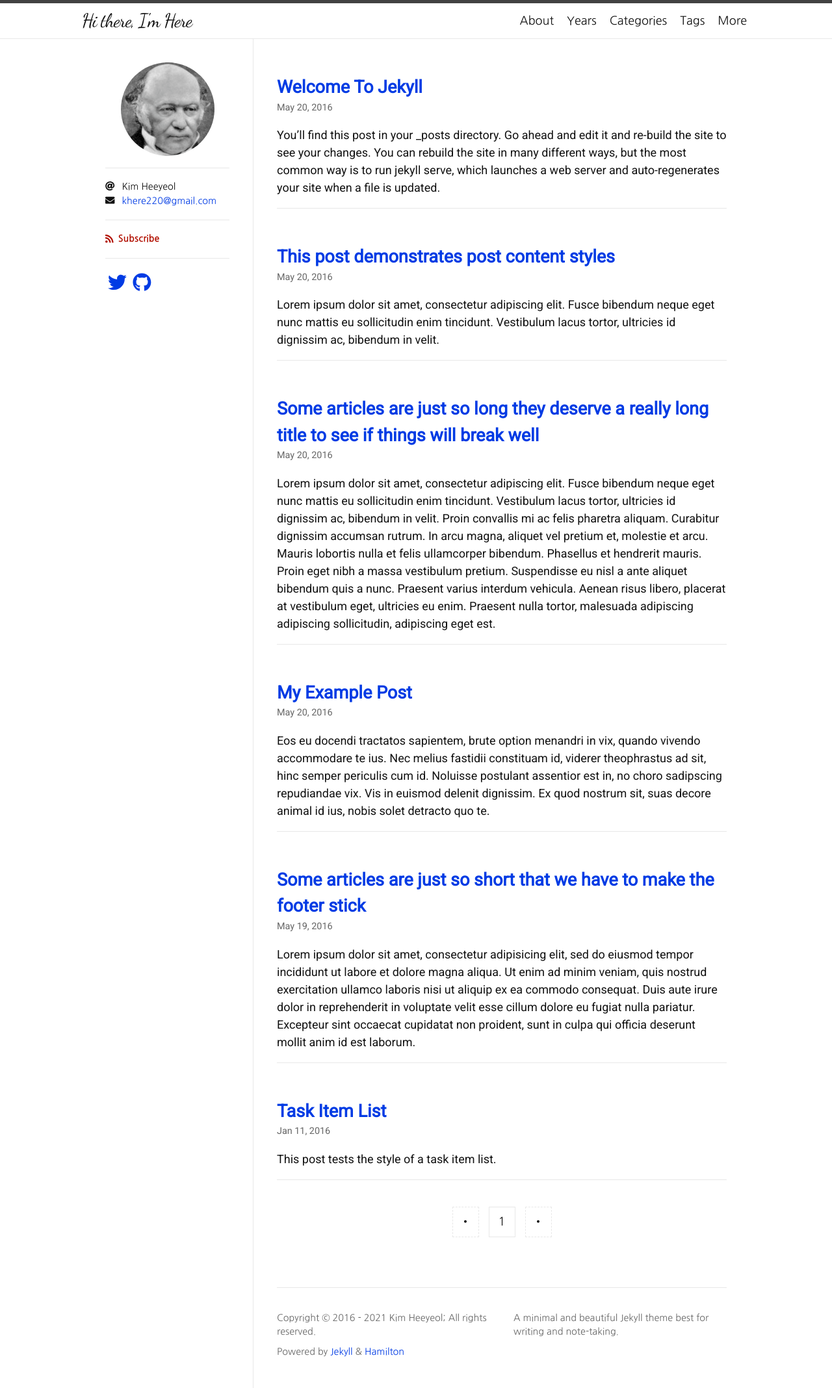
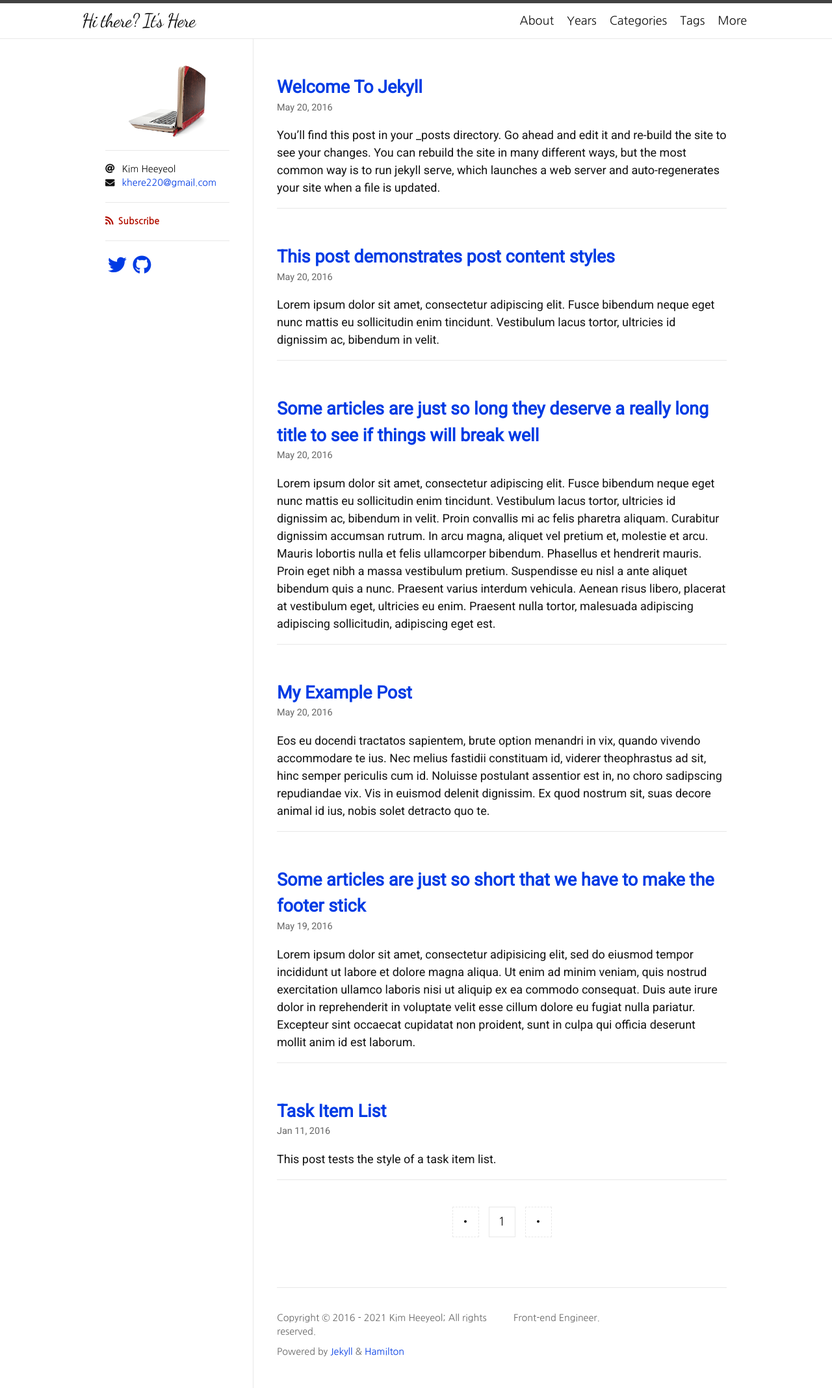
Before and after one commit to zivong/jekyll-theme-hamilton, a Jekyll site: the page built from index.html, in a window 1280 px wide. Shown: the whole page at 65% size. Built offline with Jekyll 4.4.1, drawn with Linux system fonts in a browser that asks for light colours; nearby versions of some CDN libraries; some web fonts are replaced; the list of posts is cut into pages by our own code.

Commit message:
로고 변경

```diff
--- a/_config.yml
+++ b/_config.yml
@@ -1,5 +1,5 @@
-title: Hi there, I'm Here
-description: A minimal and beautiful Jekyll theme best for writing and note-taking.
+title: Hi there? It's Here
+description: Front-end Engineer.
 author: Kim Heeyeol
 avatar: /Logo.png
 email: khere220@gmail.com
```
Also changed, not shown: Logo.png.png (deleted), logo.png, 1 other file.
